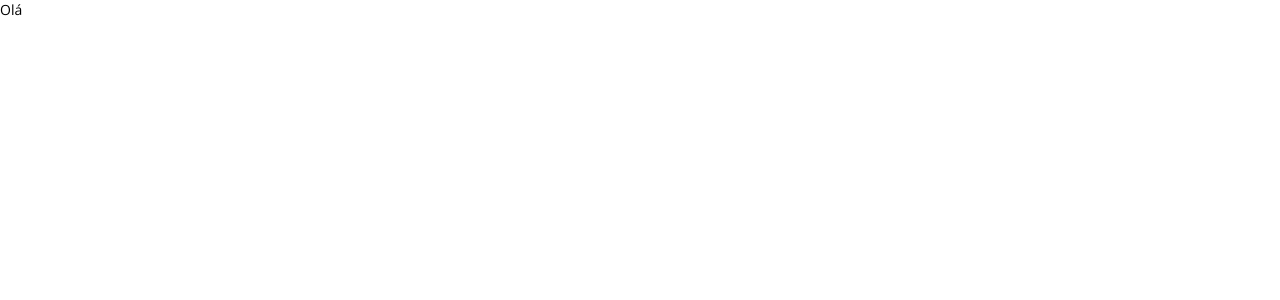
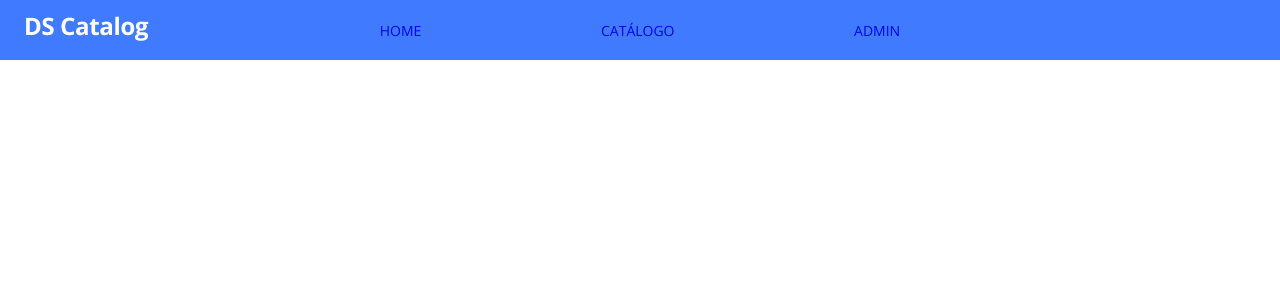
Before and after one commit to felicianobrancarto/projetoWebSiteEcommerce, a React (Create React App) app: page / in a window 1280 px wide. Shown: the top 300 px of the page. Built offline with nearby package versions, Linux system fonts and the light colour scheme.

Commit message:
feat: criação do componente header

```diff
--- a/src/App.js
+++ b/src/App.js
@@ -1,11 +1,11 @@
+import { BrowserRouter as Router, Switch, Route } from 'react-router-dom'
+import Header from './components/Header';
 
 function App() {
   return (
-    <div className="App">
-      <header className="App-header">
-        <p>Olá</p>
-      </header>
-    </div>
+
+      <Header />
+
   );
 }
 
--- /dev/null
+++ b/src/components/Header/header.css
@@ -0,0 +1,26 @@
+.container{
+    width: 700px;
+    height: 60px;
+    display:flex;
+    align-items: center;
+    justify-content:space-around;
+    margin: 0 auto ;
+    flex-wrap:wrap ;
+    color:  #FFFFFF;
+
+
+}
+.box{
+    display:flex;
+    flex-direction: row;
+    background-color: #407BFF;
+    align-items: center;
+    justify-content: center;
+
+}
+
+.imagemlogo{
+ position:absolute;
+ left: 2%;
+
+}
--- /dev/null
+++ b/src/components/Header/index.js
@@ -0,0 +1,21 @@
+import "./header.css"
+import logo from './/..//Header/DsCatalog.png'
+
+function Header() {
+return(
+    <div className="box">
+       <div className="imagemlogo">
+       <img src={logo}/>
+        </div>
+        <div className="container">
+        <a  href="/">HOME</a>
+        <a href="/">CATÁLOGO</a>
+        <a href="/">ADMIN</a>
+        </div>
+
+
+    </div>
+)
+}
+
+export default Header;
```
Also changed, not shown: src/components/Header/DsCatalog.png (added).
